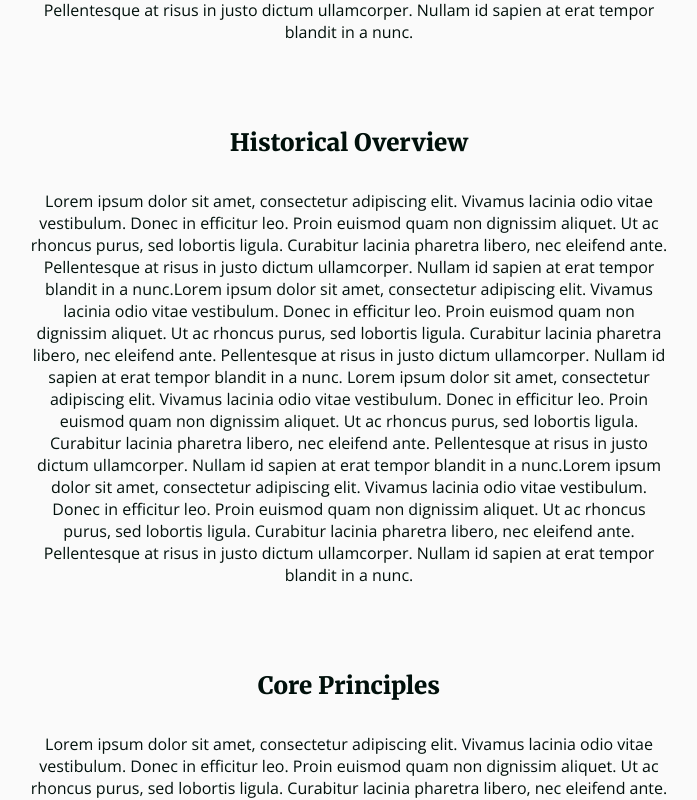
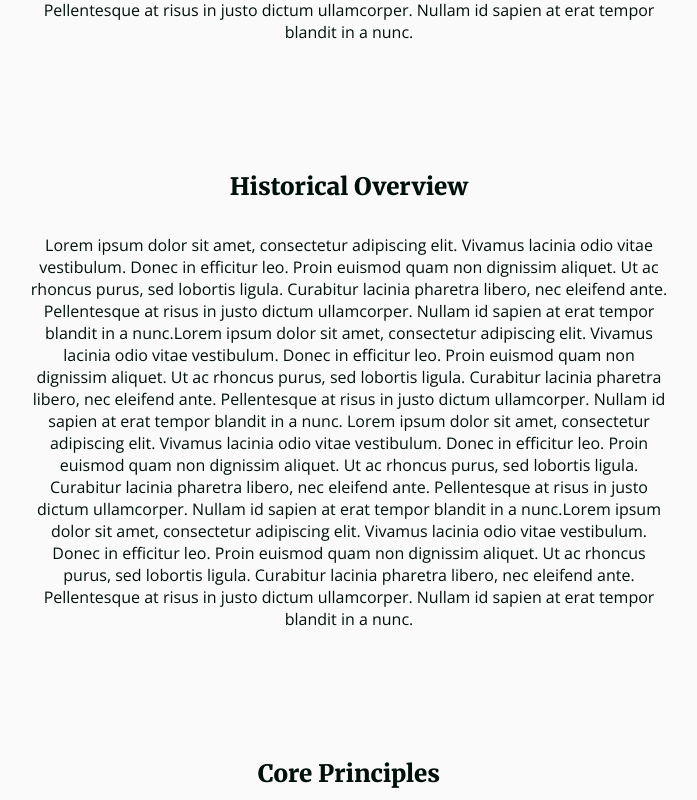
Before and after one commit to CharcoalBadger/Nga-Marae-Toopu, a React (Create React App) app: page /tikanga in a window 1280 px wide. Shown: the part 1060-1860 px from the top of the page, without its empty margins (291-988 px from the left). Built offline with nearby package versions, Linux system fonts and the light colour scheme.

Commit message:
mobile responsive for all pages

```diff
--- a/src/pages/hne2.js
+++ b/src/pages/hne2.js
@@ -86,7 +86,7 @@ export default function Hne2() {
         views={["month", "week", "day", "agenda"]}
         events={events}
         onSelectEvent={handleEventClick}
-        style={{ height: "500px", width: "100%" }}
+        style={{ height: "500px", width: "90%" }}
       />
     </div>
   );
--- a/src/pages/hne3.css
+++ b/src/pages/hne3.css
@@ -33,12 +33,13 @@ h2 {
   grid-template-columns: repeat(4, 1fr);
   gap: 1rem;
   width: 100%;
-  max-width: 1200px; /* Adjust as needed */
+  max-width: 1200px;
+  margin-bottom: 8rem;
 }
 
 .event-image {
   width: 100%;
-  height: 150px; /* Adjust as needed */
+  height: 150px;
   object-fit: cover;
   border-radius: 8px;
   box-shadow: 0 4px 8px rgba(0, 0, 0, 0.1);
@@ -48,3 +49,22 @@ h2 {
 .event-image:hover {
   transform: scale(1.05);
 }
+
+/* Mobile Responsiveness */
+@media (max-width: 767px) {
+  .hne3-title {
+    font-size: 1.2rem; /* Adjust font size */
+  }
+
+  h2 {
+    font-size: 1rem; /* Adjust font size */
+  }
+
+  .events-grid {
+    grid-template-columns: 1fr; /* Stack images vertically on mobile */
+  }
+
+  .event-image {
+    height: 100px; /* Adjust height for mobile */
+  }
+}
--- a/src/pages/home4.js
+++ b/src/pages/home4.js
@@ -92,7 +92,7 @@ export default function Home4() {
         views={["week", "day"]}
         events={events}
         onSelectEvent={handleEventClick}
-        style={{ height: calendarHeight, width: "80%" }}
+        style={{ height: calendarHeight, width: "90%" }}
       />
     </div>
   );
--- a/src/pages/imagewithtext.css
+++ b/src/pages/imagewithtext.css
@@ -30,3 +30,31 @@
 .image-right {
   flex-direction: row-reverse;
 }
+
+/* Mobile Responsiveness */
+@media (max-width: 767px) {
+  .iwt-container {
+    flex-direction: column; /* Stack children vertically */
+    padding: 0 10%; /* Reduce padding */
+    margin-top: 5%;
+    height: auto;
+  }
+
+  .iwt-image,
+  .iwt-text-content {
+    width: 100%;
+    max-width: 100%; /* Allow both image and text content to take full width */
+  }
+
+  .iwt-title {
+    font-size: 1.2rem; /* Adjust font size */
+  }
+
+  .iwt-description {
+    font-size: 1rem; /* Adjust font size */
+  }
+
+  .image-right {
+    flex-direction: column; /* Ensure image is on top even if imageOnRight is true */
+  }
+}
--- a/src/pages/tikangainfo.css
+++ b/src/pages/tikangainfo.css
@@ -1,47 +1,45 @@
 .tikangainfo-container {
   display: flex;
-  flex-direction: column; /* This will stack the children vertically */
-  align-items: center; /* Vertically centers the content */
-  justify-content: center; /* Horizontally centers the content */
-  height: auto; /* Adjust height to content */
+  flex-direction: column;
+  align-items: center;
+  justify-content: center;
+  height: auto;
   overflow: hidden;
   position: relative;
-  padding: 20px 0; /* Add some vertical padding for spacing */
+  padding: 20px 0;
 }
 
-.tikangainfo-title1 {
+.tikangainfo-title1,
+.tikangainfo-title2,
+.tikangainfo-title3 {
   margin-top: 5%;
   color: var(--body-text);
   text-align: center;
+  width: 50%; /* Adjusted for better width management */
 }
 
-.tikangainfo-title2 {
-  color: var(--body-text);
-  text-align: center;
-}
-
-.tikangainfo-title3 {
-  color: var(--body-text);
-  text-align: center;
-}
-
-.tikangainfo-para1 {
-  width: 50%;
+.tikangainfo-para1,
+.tikangainfo-para2,
+.tikangainfo-para3 {
+  width: 50%; /* Adjusted for better width management */
   color: var(--body-text);
   text-align: center;
   margin-bottom: 5%;
 }
 
-.tikangainfo-para2 {
-  width: 50%;
-  color: var(--body-text);
-  text-align: center;
-  margin-bottom: 5%;
+/* Mobile Responsiveness */
+@media (max-width: 767px) {
+  .tikangainfo-title1,
+  .tikangainfo-title2,
+  .tikangainfo-title3 {
+    font-size: 1.2rem; /* Adjust font size */
+    margin-top: 3%; /* Adjust margin */
+  }
+
+  .tikangainfo-para1,
+  .tikangainfo-para2,
+  .tikangainfo-para3 {
+    font-size: 1rem; /* Adjust font size */
+    width: 90%; /* Make paragraphs take more width on mobile */
+  }
 }
-
-.tikangainfo-para3 {
-  width: 50%;
-  color: var(--body-text);
-  text-align: center;
-  margin-bottom: 5%;
-}
```
